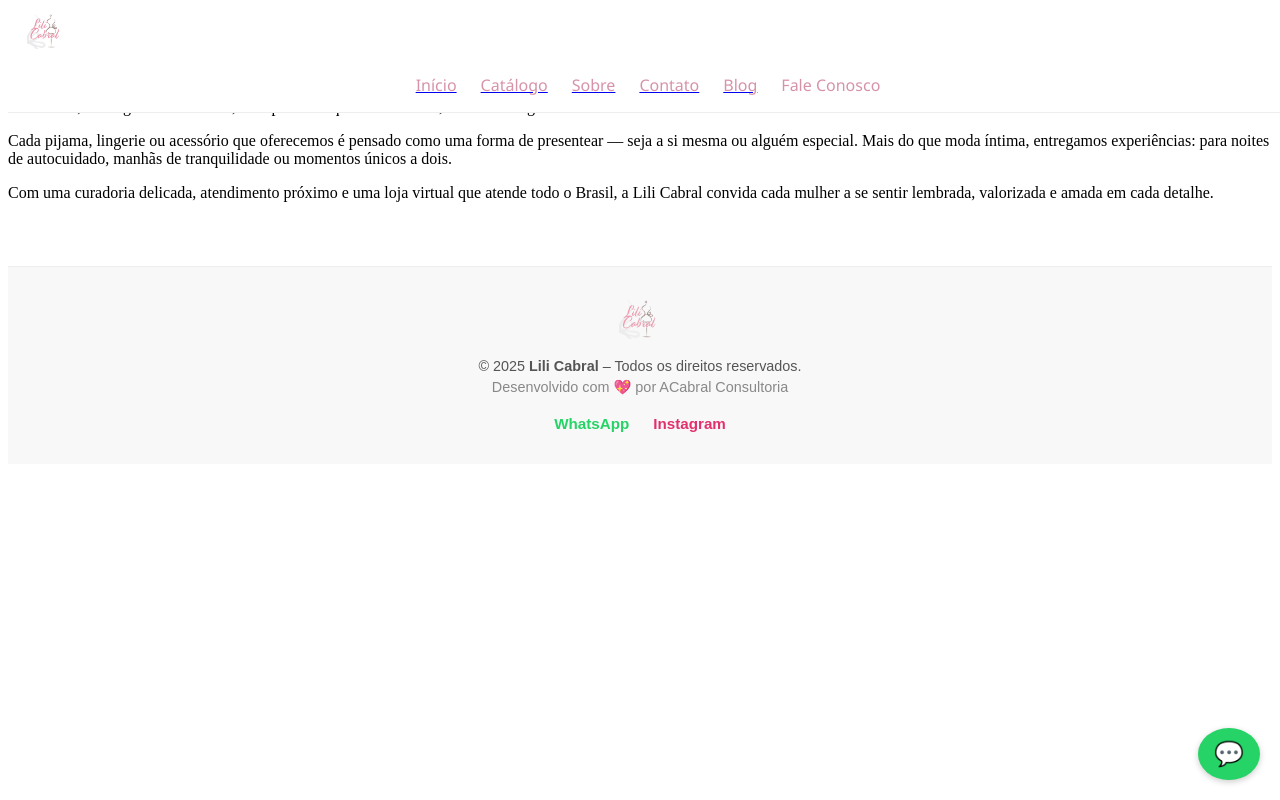
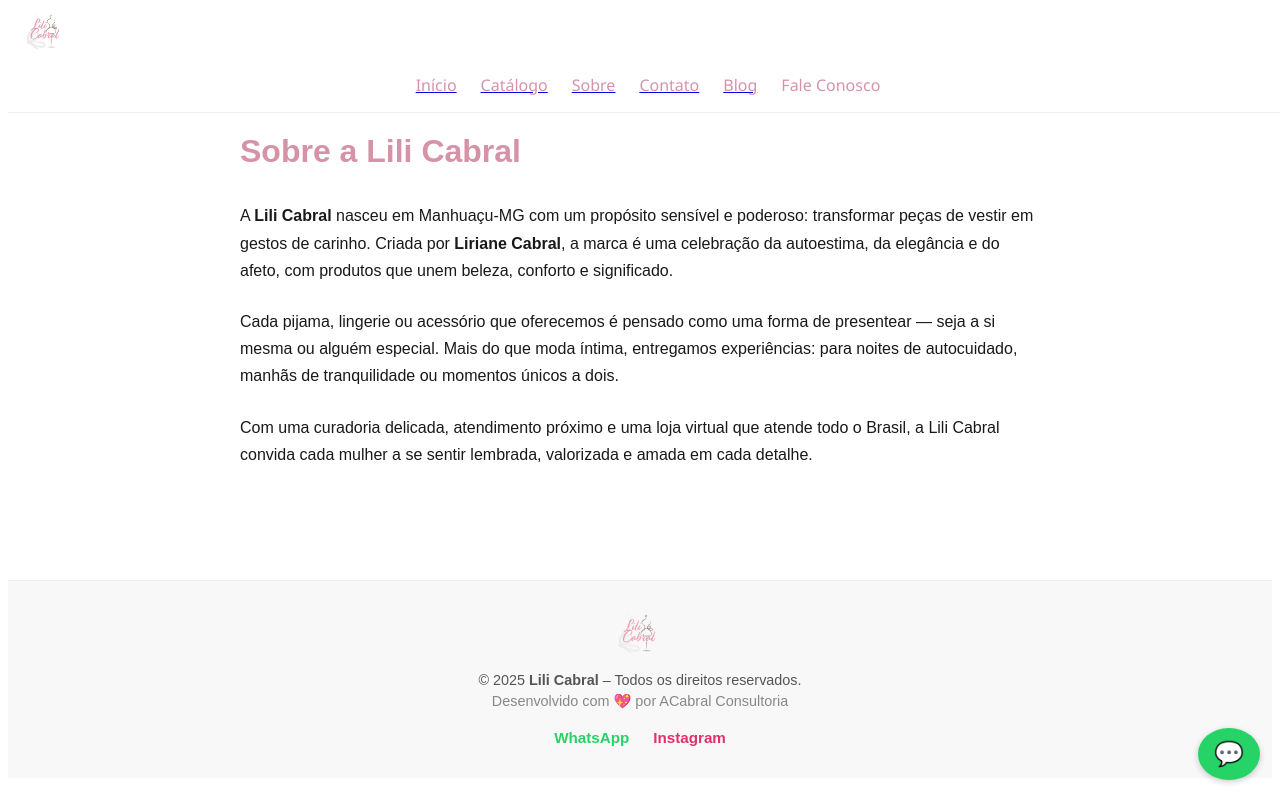
Before and after one commit to adaltoncabral/site-lili-cabral, a Next.js app: page /sobre in a window 1280 px wide. Built offline with nearby package versions, Linux system fonts and the light colour scheme.

Commit message:
Update sobre.js

```diff
--- a/pages/sobre.js
+++ b/pages/sobre.js
@@ -1,28 +1,56 @@
-import Head from 'next/head'; import Header from '../components/Header'; import Footer from '../components/Footer'; import FloatingButton from '../components/FloatingButton'; import Analytics from '../components/Analytics';
+import Head from 'next/head';
+import Header from '../components/Header';
+import Footer from '../components/Footer';
+import FloatingButton from '../components/FloatingButton';
+import Analytics from '../components/Analytics';
 
-export default function Sobre() { return ( <> <Head> <title>Sobre a Lili Cabral – Pijamas & Lingeries</title> <meta name="description" content="Uma marca feita para quem ama transformar conforto em presente. Conheça a essência da Lili Cabral." /> <meta property="og:title" content="Sobre a Lili Cabral – Pijamas & Lingeries" /> <meta property="og:description" content="Uma marca feita para quem ama transformar conforto em presente. Conheça a essência da Lili Cabral." /> <meta property="og:image" content="/banner-lili.jpg" /> <meta property="og:type" content="website" /> </Head>
+export default function Sobre() {
+  return (
+    <>
+      <Head>
+        <title>Sobre a Lili Cabral – Pijamas & Lingeries</title>
+        <meta
+          name="description"
+          content="Uma marca feita para quem ama transformar conforto em presente. Conheça a essência da Lili Cabral."
+        />
+        <meta property="og:title" content="Sobre a Lili Cabral – Pijamas & Lingeries" />
+        <meta
+          property="og:description"
+          content="Uma marca feita para quem ama transformar conforto em presente. Conheça a essência da Lili Cabral."
+        />
+        <meta property="og:image" content="/banner-lili.jpg" />
+        <meta property="og:type" content="website" />
+      </Head>
 
       <Analytics />
       <Header />
 
-  <main className="container">
-    <h1>Sobre a Lili Cabral</h1>
+      <main className="container" style={{ maxWidth: '800px', margin: '80px auto 0', padding: '2rem', fontFamily: 'sans-serif', color: '#191919' }}>
+        <h1 style={{ color: '#d693a8', fontSize: '2rem', marginBottom: '2rem' }}>
+          Sobre a Lili Cabral
+        </h1>
 
-    <p>
-      A <strong>Lili Cabral</strong> nasceu em Manhuaçu-MG com um propósito sensível e poderoso: transformar peças de vestir em gestos de carinho. Criada por <strong>Liriane Cabral</strong>, a marca é uma celebração da autoestima, da elegância e do afeto, com produtos que unem beleza, conforto e significado.
+        <p style={{ lineHeight: '1.7', fontSize: '1rem', marginBottom: '1.5rem' }}>
+          A <strong>Lili Cabral</strong> nasceu em Manhuaçu-MG com um propósito sensível e poderoso:
+          transformar peças de vestir em gestos de carinho. Criada por <strong>Liriane Cabral</strong>,
+          a marca é uma celebração da autoestima, da elegância e do afeto, com produtos que unem beleza,
+          conforto e significado.
         </p>
 
-    <p>
-      Cada pijama, lingerie ou acessório que oferecemos é pensado como uma forma de presentear — seja a si mesma ou alguém especial. Mais do que moda íntima, entregamos experiências: para noites de autocuidado, manhãs de tranquilidade ou momentos únicos a dois.
+        <p style={{ lineHeight: '1.7', fontSize: '1rem', marginBottom: '1.5rem' }}>
+          Cada pijama, lingerie ou acessório que oferecemos é pensado como uma forma de presentear —
+          seja a si mesma ou alguém especial. Mais do que moda íntima, entregamos experiências: para noites
+          de autocuidado, manhãs de tranquilidade ou momentos únicos a dois.
         </p>
 
-    <p>
-      Com uma curadoria delicada, atendimento próximo e uma loja virtual que atende todo o Brasil, a Lili Cabral convida cada mulher a se sentir lembrada, valorizada e amada em cada detalhe.
+        <p style={{ lineHeight: '1.7', fontSize: '1rem' }}>
+          Com uma curadoria delicada, atendimento próximo e uma loja virtual que atende todo o Brasil,
+          a Lili Cabral convida cada mulher a se sentir lembrada, valorizada e amada em cada detalhe.
         </p>
       </main>
 
       <FloatingButton />
       <Footer />
     </>
-
-); }
+  );
+            }
```
Lines whose indentation alone changed are shown as unchanged.
